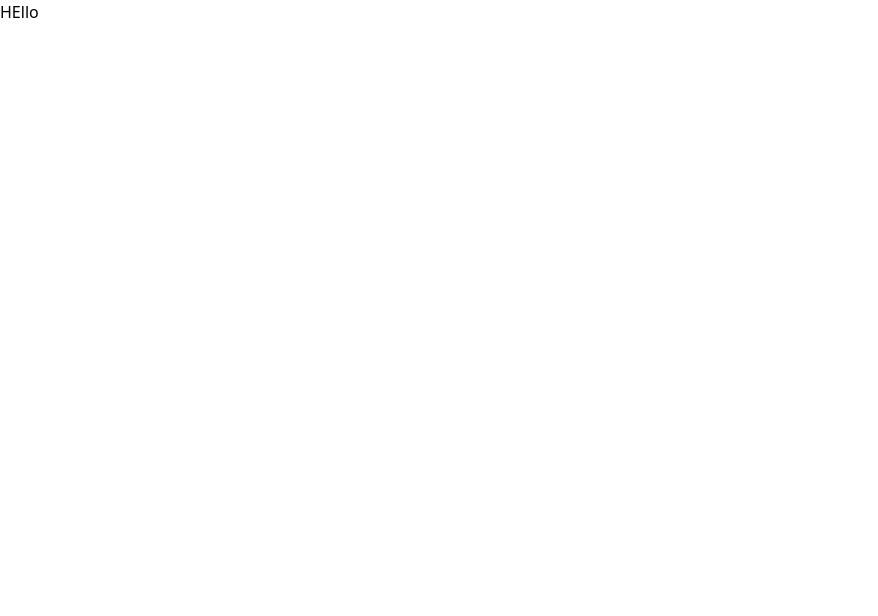
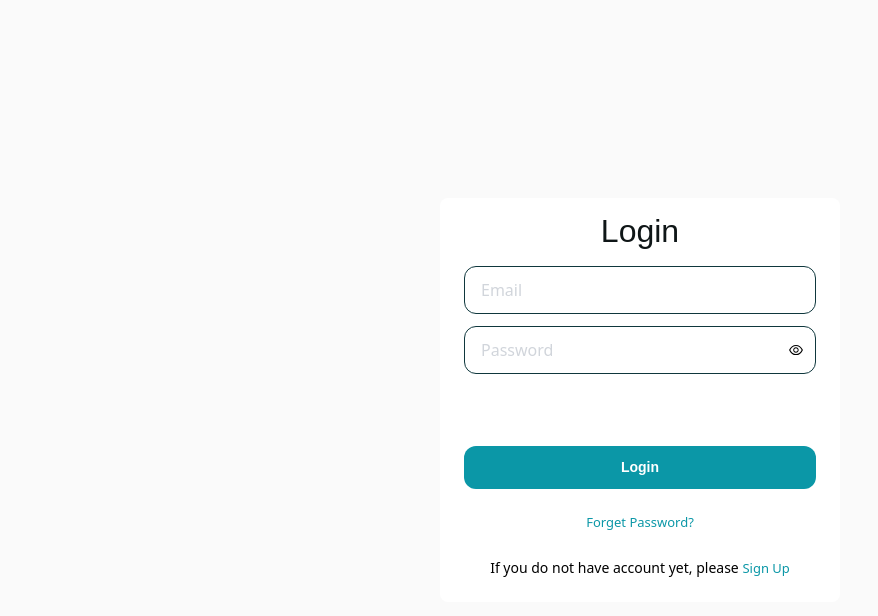
Before and after one commit to ManeManukyann/WB3_front, a Next.js app: page / in a window 1280 px wide. Shown: the top 616 px of the page, without its empty margins (0-878 px from the left). Built offline with nearby package versions, Linux system fonts and the light colour scheme.

Commit message:
feat: :zap: home page

```diff
--- a/src/app/page.tsx
+++ b/src/app/page.tsx
@@ -1,5 +1,6 @@
-import Image from "next/image";
+"use client";
+import LogIn from "./features/auth/login/page";
 
 export default function Home() {
-  return <h1>HEllo</h1>;
+  return <LogIn />;
 }
```
